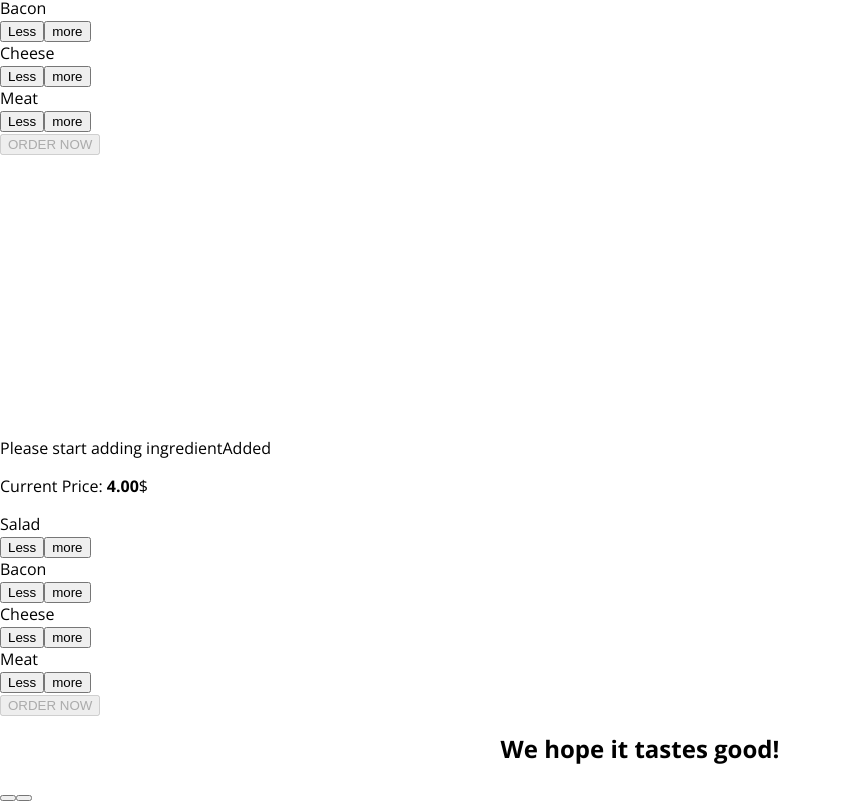
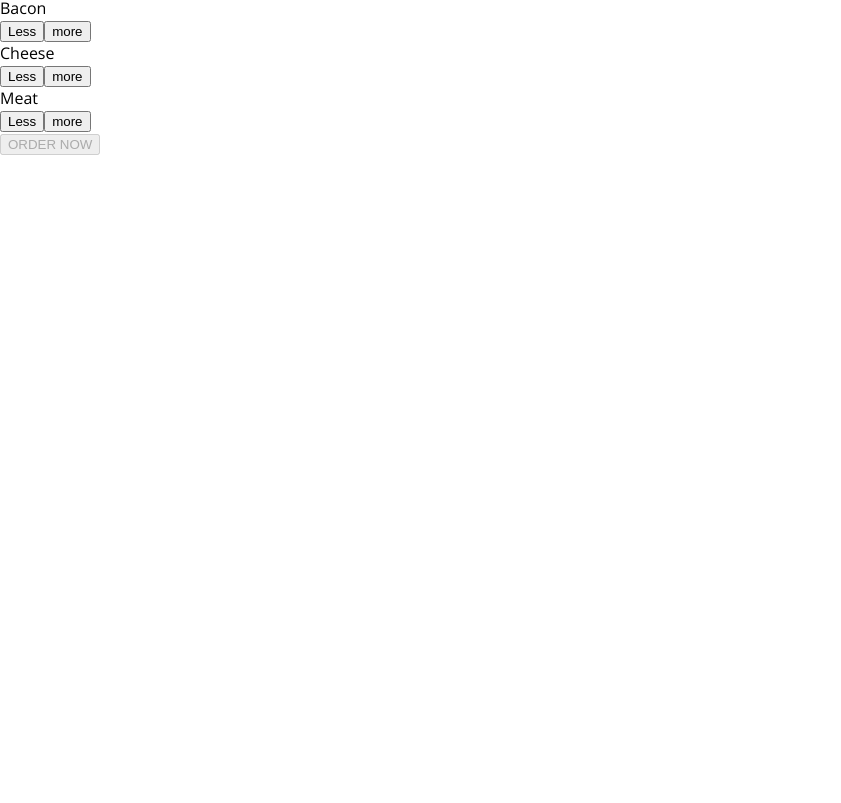
Before and after one commit to syadallah/Burger-Builder, a React app: page / in a window 1280 px wide. Shown: the part 1063-1866 px from the top of the page, without its empty margins (0-841 px from the left). After the commit the page ends 1218 px from the top, so only its background shows below. Built offline with nearby package versions, Linux system fonts and the light colour scheme.

Commit message:
Add new Route
New route for Checkout component added
path = {/checkout}

```diff
--- a/src/App.js
+++ b/src/App.js
@@ -9,8 +9,8 @@ function App() {
     <div>
     <Layout />
     <Route path="/" component={BurgerBuilder}/>
-    <BurgerBuilder />
-    <Checkout />
+    <Route path="/Checkout" component={Checkout}/>
+
     </div>
   );
 }
```
